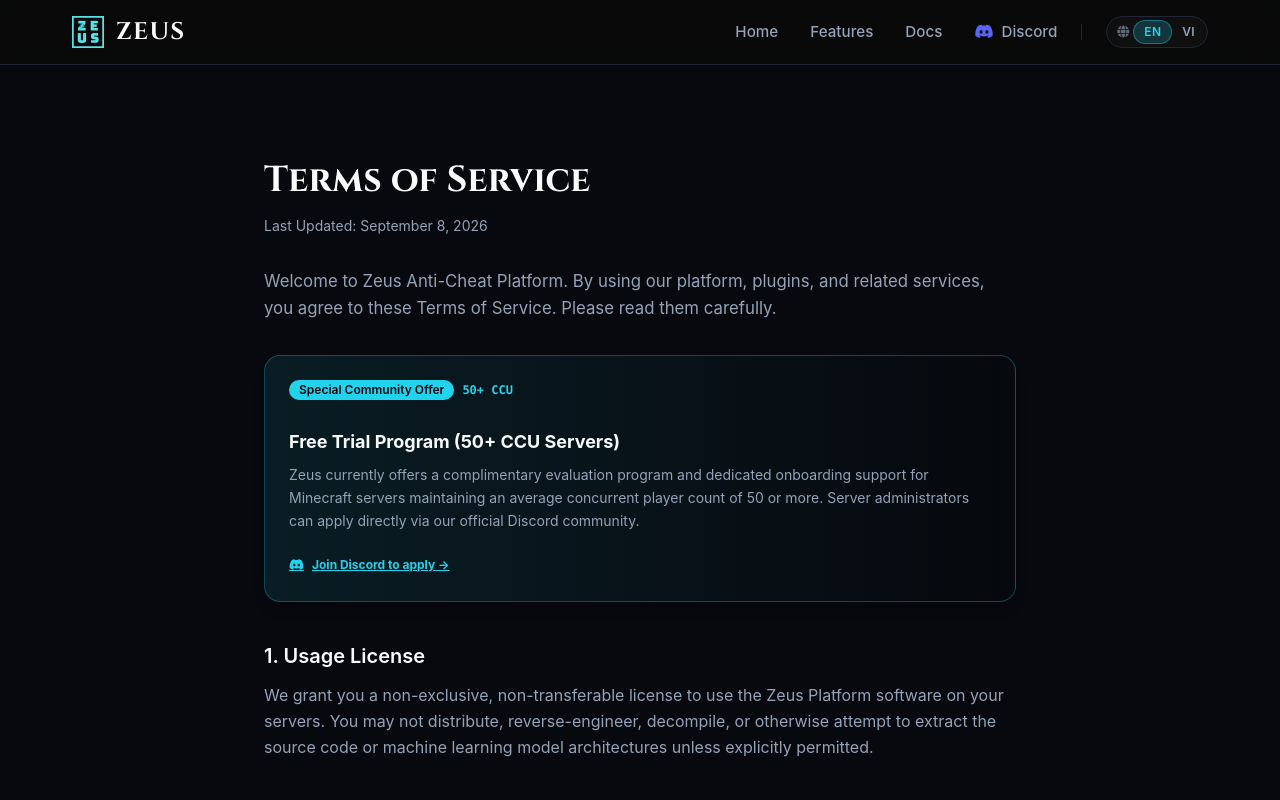
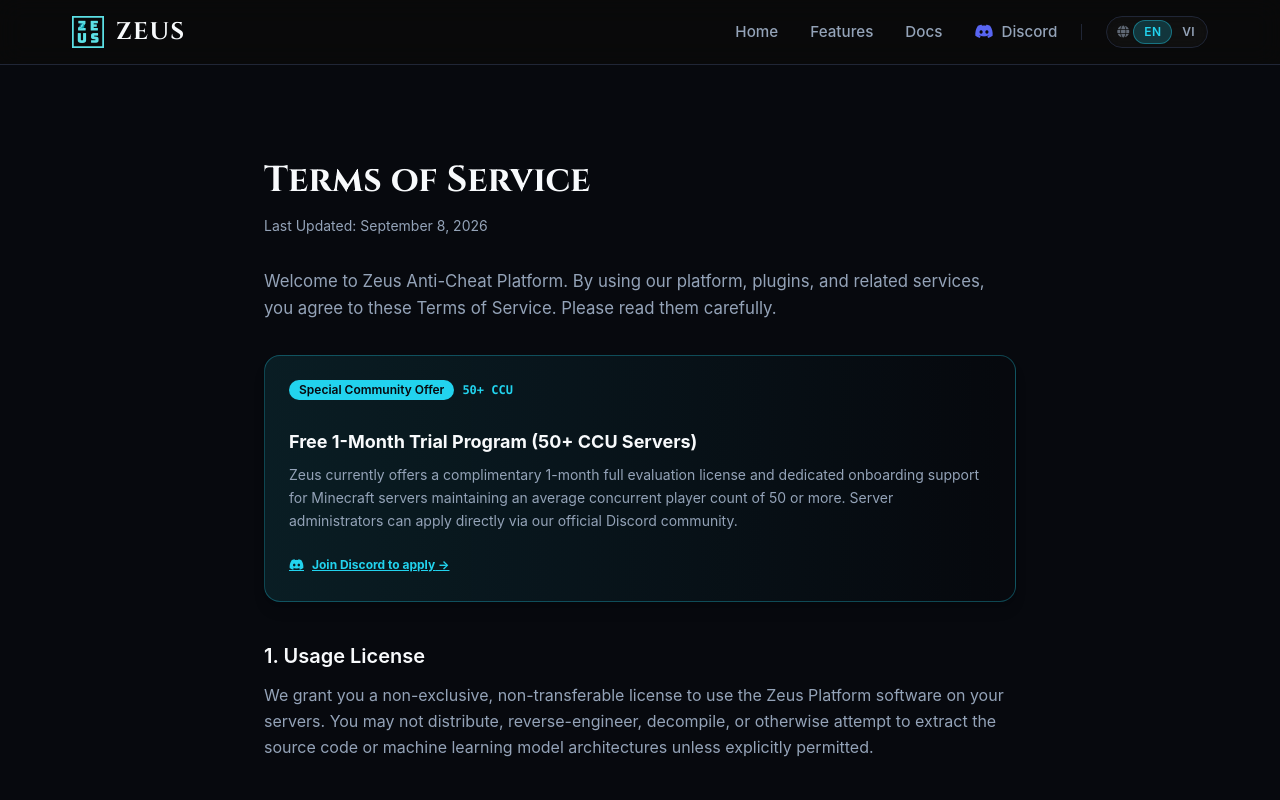
Before and after one commit to zeus-anticheat/zeus_preview, a React (Vite) app: page /terms in a window 1280 px wide. Shown: the top 800 px of the page. Built offline with nearby package versions, Linux system fonts and the light colour scheme.

Commit message:
docs: clarify free 1-month trial duration on home banner and terms

```diff
--- a/src/content/home.ts
+++ b/src/content/home.ts
@@ -132,9 +132,9 @@
       discord: "Discord",
     },
     freeTrialBanner: {
-      badge: "Free Trial Program",
+      badge: "Free 1-Month Trial",
       highlight: "50+ CCU Servers:",
-      text: "Complimentary full platform access and onboarding assistance for established communities.",
+      text: "Get 1 month of full platform access and onboarding support for your server.",
       cta: "Apply on Discord",
     },
     hero: {
@@ -379,9 +379,9 @@
       discord: "Discord",
     },
     freeTrialBanner: {
-      badge: "Dùng thử Miễn phí",
+      badge: "Dùng thử 1 tháng",
       highlight: "Máy chủ từ 50 CCU:",
-      text: "Hỗ trợ trải nghiệm toàn diện và hỗ trợ kỹ thuật trực tiếp dành cho máy chủ có từ 50 người chơi.",
+      text: "Nhận 1 tháng trải nghiệm miễn phí toàn bộ nền tảng kèm hỗ trợ kỹ thuật trực tiếp.",
       cta: "Đăng ký qua Discord",
     },
     hero: {
--- a/src/pages/Terms.tsx
+++ b/src/pages/Terms.tsx
@@ -18,8 +18,8 @@
       intro: 'Welcome to Zeus Anti-Cheat Platform. By using our platform, plugins, and related services, you agree to these Terms of Service. Please read them carefully.',
       freeTrialNotice: {
         badge: 'Special Community Offer',
-        title: 'Free Trial Program (50+ CCU Servers)',
-        content: 'Zeus currently offers a complimentary evaluation program and dedicated onboarding support for Minecraft servers maintaining an average concurrent player count of 50 or more. Server administrators can apply directly via our official Discord community.',
+        title: 'Free 1-Month Trial Program (50+ CCU Servers)',
+        content: 'Zeus currently offers a complimentary 1-month full evaluation license and dedicated onboarding support for Minecraft servers maintaining an average concurrent player count of 50 or more. Server administrators can apply directly via our official Discord community.',
       },
       sections: [
         {
@@ -50,8 +50,8 @@
       intro: 'Chào mừng đến với Nền tảng Zeus Anti-Cheat. Khi sử dụng nền tảng, plugin và các dịch vụ liên quan của chúng tôi, bạn đồng ý với các Điều khoản Dịch vụ này. Vui lòng đọc kỹ.',
       freeTrialNotice: {
         badge: 'Chương trình Hỗ trợ Máy chủ',
-        title: 'Chính sách Dùng thử Miễn phí (Máy chủ từ 50 người chơi)',
-        content: 'Zeus hiện đang có chính sách hỗ trợ cung cấp dùng thử miễn phí kèm hỗ trợ kỹ thuật trực tiếp dành cho các máy chủ có lượng người chơi trực tuyến đồng thời (CCU) từ 50 trở lên. Quản trị viên máy chủ có thể liên hệ đăng ký trải nghiệm thông qua Discord chính thức của chúng tôi.',
+        title: 'Chính sách Dùng thử Miễn phí 1 Tháng (Máy chủ từ 50 người chơi)',
+        content: 'Zeus hiện đang có chính sách hỗ trợ cung cấp 1 tháng dùng thử miễn phí toàn bộ tính năng kèm hỗ trợ kỹ thuật trực tiếp dành cho các máy chủ có lượng người chơi trực tuyến đồng thời (CCU) từ 50 trở lên. Quản trị viên máy chủ có thể liên hệ đăng ký trải nghiệm thông qua Discord chính thức của chúng tôi.',
       },
       sections: [
         {
```
